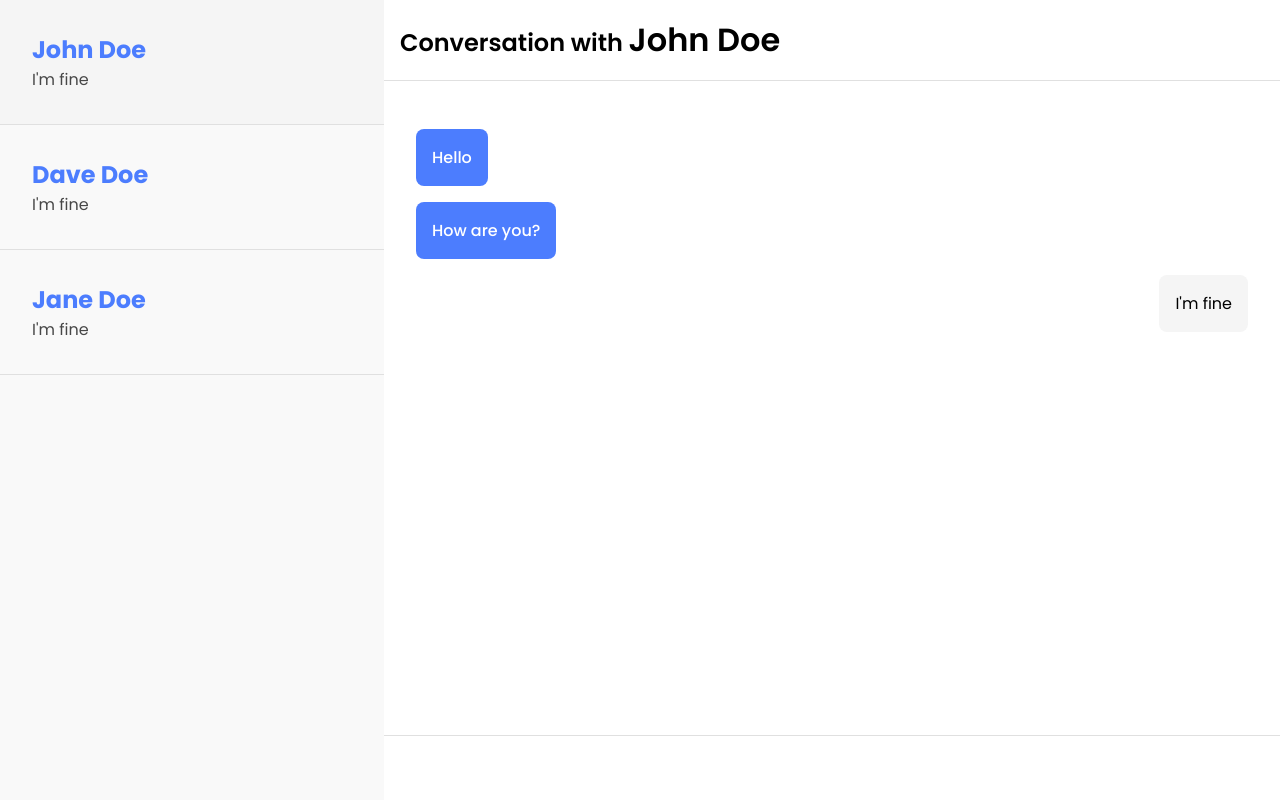
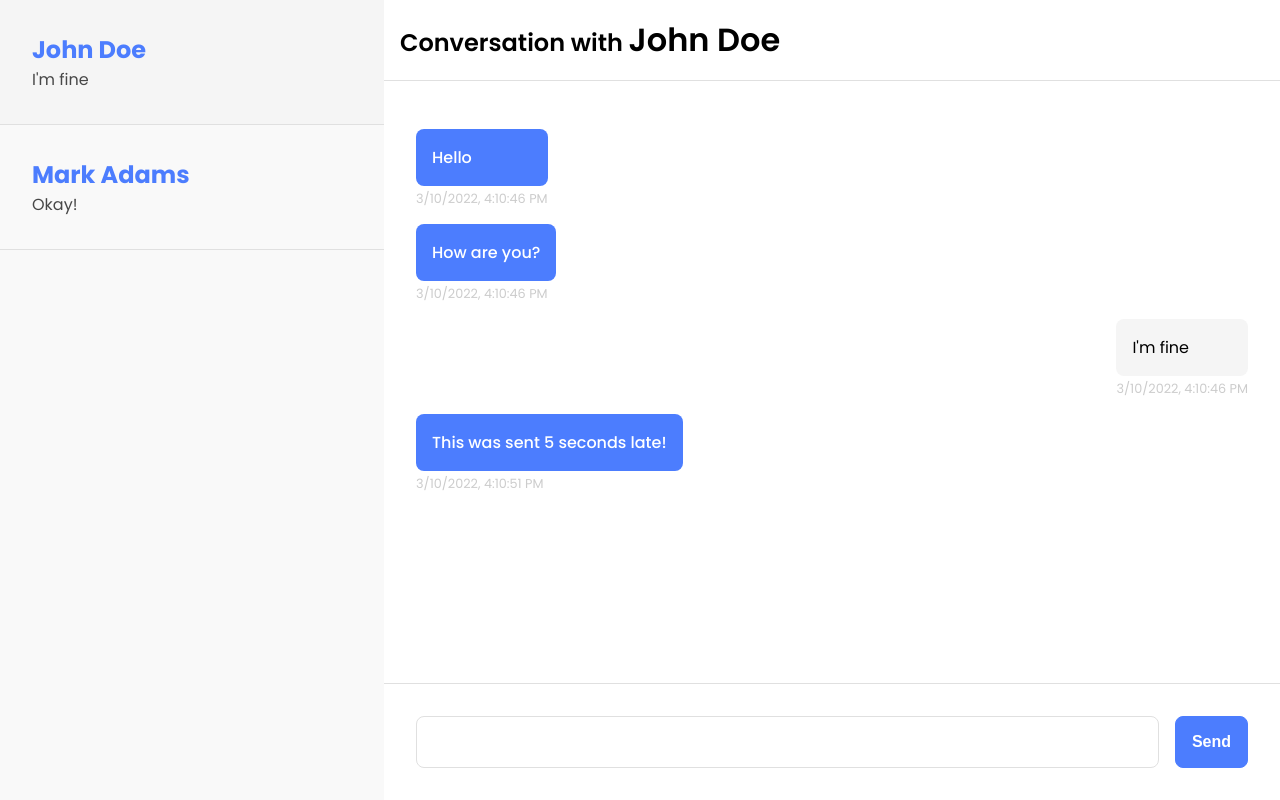
Before and after one commit to leighton-tidwell/chat-frontend, a plain HTML site: page demo.html in a window 1280 px wide. Drawn offline with Linux system fonts and the light colour scheme.

Commit message:
Changing to OOP

```diff
--- a/demo.html
+++ b/demo.html
@@ -10,9 +10,20 @@
     <link rel="stylesheet" href="src/chat.css" />
     <script type="text/javascript" src="src/chat.js" defer></script>
     <script type="text/javascript">
+      const postNewMessage = ({ threadID, from, text, timestamp }) =>
+        new Promise((resolve, reject) => {
+          // Process new message into database
+          console.log(threadID, from, text, timestamp);
+
+          // return new message ID and current users name
+          resolve(25, "Jane Doe");
+        });
+
       window.addEventListener("DOMContentLoaded", () => {
-        createChat({
+        const chat = new Chat({
           containerID: "container",
+          currentUserID: 1,
+          sendMessage: postNewMessage,
           threads: [
             {
               id: "thread-1",
@@ -20,19 +31,22 @@
               messages: [
                 {
                   id: "message-1",
-                  from: "John Doe",
+                  from: 2,
+                  name: "John Doe",
                   text: "Hello",
                   timestamp: new Date().toISOString(),
                 },
                 {
                   id: "message-2",
-                  from: "John Doe",
+                  from: 2,
+                  name: "John Doe",
                   text: "How are you?",
                   timestamp: new Date().toISOString(),
                 },
                 {
                   id: "message-3",
-                  from: "Jane Doe",
+                  from: 1,
+                  name: "Jane Doe",
                   text: "I'm fine",
                   timestamp: new Date().toISOString(),
                 },
@@ -40,54 +54,45 @@
             },
             {
               id: "thread-2",
-              name: "Dave Doe",
+              name: "Mark Adams",
               messages: [
                 {
                   id: "message-1",
-                  from: "Jane Doe",
-                  text: "Hello",
+                  from: 2,
+                  name: "Mark Adams",
+                  text: "This is another example",
                   timestamp: new Date().toISOString(),
                 },
                 {
                   id: "message-2",
-                  from: "Jane Doe",
-                  text: "How are you?",
+                  from: 2,
+                  name: "Mark Adams",
+                  text: "of multiple threads.. try replying below",
                   timestamp: new Date().toISOString(),
                 },
                 {
                   id: "message-3",
-                  from: "Jane Doe",
-                  text: "I'm fine",
-                  timestamp: new Date().toISOString(),
-                },
-              ],
-            },
-            {
-              id: "thread-3",
-              name: "Jane Doe",
-              messages: [
-                {
-                  id: "message-1",
-                  from: "John Doe",
-                  text: "Hello",
-                  timestamp: new Date().toISOString(),
-                },
-                {
-                  id: "message-2",
-                  from: "John Doe",
-                  text: "How are you?",
-                  timestamp: new Date().toISOString(),
-                },
-                {
-                  id: "message-3",
-                  from: "Jane Doe",
-                  text: "I'm fine",
+                  from: 1,
+                  name: "Jane Doe",
+                  text: "Okay!",
                   timestamp: new Date().toISOString(),
                 },
               ],
             },
           ],
         });
+
+        // how to add messages once recieved from the backend
+        setTimeout(() => {
+          chat.addMessage({
+            id: "message-5",
+            threadID: "thread-1",
+            from: 2,
+            name: "John Doe",
+            text: "This was sent 5 seconds late!",
+            timestamp: new Date().toISOString(),
+          });
+        }, 5000);
       });
     </script>
   </head>
--- a/src/chat.css
+++ b/src/chat.css
@@ -15,13 +15,12 @@ html {
   height: 100%;
   width: 100%;
   display: flex;
-  overflow: hidden;
 }
 
 .chat-threads {
   height: 100%;
   overflow-y: auto;
-  width: 30%;
+  width: 30vw;
   background: #f9f9f9;
 }
 
@@ -50,12 +49,12 @@ html {
 }
 
 .chat-conversation {
-  height: 100%;
-  width: 70%;
+  width: 70vw;
   background: white;
-  display: "flex";
+  display: flex;
   flex-direction: column;
   position: relative;
+  height: 100vh;
 }
 
 .chat-conversation-header {
@@ -73,20 +72,29 @@ html {
 }
 
 .chat-conversation-messages {
-  overflow-y: auto;
+  flex-grow: 1;
   padding: 2rem;
+  overflow: auto;
 }
 
 .chat-message {
-  border-radius: 8px;
+  width: fit-content;
   margin-left: auto;
   margin-right: 0;
-  padding: 1rem;
-  width: fit-content;
   margin-top: 1em;
 }
 
 .chat-message.recieved {
+  margin-left: 0;
+  margin-right: auto;
+}
+
+.chat-message-text {
+  border-radius: 8px;
+  padding: 1rem;
+}
+
+.chat-message-text.recieved {
   background: #4c7dfe;
   margin-left: 0;
   margin-right: auto;
@@ -94,14 +102,52 @@ html {
   font-weight: 500;
 }
 
-.chat-message.sent {
+.chat-message-text.sent {
   background: #f5f5f5;
 }
 
+.chat-message-timestamp {
+  color: #ccc;
+  font-size: 0.8em;
+  margin-top: 4px;
+}
+
 .chat-conversation-input {
+  width: calc(70vw - 4em);
   padding: 2em;
   border-top: 1px solid #e0e0e0;
-  position: absolute;
-  bottom: 0;
-  width: 100%;
+  display: flex;
+  flex-direction: row;
+  gap: 1em;
 }
+
+.chat-conversation-input input {
+  border-radius: 8px;
+  border: 1px solid #e0e0e0;
+  padding: 1rem;
+  font-size: 1em;
+  font-weight: 500;
+  outline: none;
+  flex-grow: 1;
+}
+
+.chat-conversation-input button {
+  padding: 1rem;
+  font-size: 1em;
+  border: 1px solid #4c7dfe;
+  background: #4c7dfe;
+  color: white;
+  border-radius: 8px;
+  font-weight: bold;
+  cursor: pointer;
+  transition: all 200ms ease;
+}
+
+.chat-conversation-input button:hover {
+  background: white;
+  color: #4c7dfe;
+}
+
+.chat-conversation-input button:active {
+  transform: scale(1.1);
+}
--- a/src/chat.js
+++ b/src/chat.js
@@ -1,18 +1,37 @@
-const createChat = ({ containerID = "container", threads = [] }) => {
-  createUserInterface({ container: containerID });
+class Chat {
+  threads = [];
+  containerID = [];
+  currentUserID = null;
+  selectedThread = null;
+  sendMessage = () => {};
 
-  threads.forEach((thread, i) => {
-    createThread({
+  constructor({
+    containerID = "container",
+    threads = [],
+    currentUserID = 1,
+    sendMessage = () => {},
+  }) {
+    this.containerID = containerID;
+    this.threads = threads;
+    this.currentUserID = currentUserID;
+    this.sendMessage = sendMessage;
+    this.render();
+  }
+
+  render() {
+    this.createUserInterface();
+    this.threads.forEach((thread, i) => {
+      this.renderThread({
         id: thread.id,
         name: thread.name,
         messages: thread.messages,
         index: i,
       });
     });
-};
+  }
 
-const createUserInterface = ({ container }) => {
-  const containingElement = document.getElementById(container);
+  createUserInterface() {
+    const containingElement = document.getElementById(this.containerID);
     containingElement.innerHTML = `
     <div class="chat-container">
       <div class="chat-threads">
@@ -25,13 +44,15 @@ const createUserInterface = ({ container }) => {
         <div class="chat-conversation-messages">
         </div>
         <div class="chat-conversation-input">
+          <input type="text" id="message" />
+          <button id="send-message">Send</button>
         </div>
       </div>
     </div>
     `;
-};
+  }
 
-const createThread = ({ id, name, messages, index }) => {
+  renderThread({ id, name, messages, index }) {
     const containingElement = document.querySelector(".chat-threads");
     const newThread = document.createElement("div");
     newThread.innerHTML += `
@@ -48,52 +69,143 @@ const createThread = ({ id, name, messages, index }) => {
     `;
     containingElement.appendChild(newThread);
 
-  if (index === 0) selectThread({ id, name, messages });
+    if (index === 0) this.selectThread({ id, name, messages });
 
     newThread.addEventListener("click", () => {
-    selectThread({ id, name, messages });
+      this.selectThread({ id, name });
     });
-};
+  }
 
-const selectThread = ({ id, name, messages }) => {
+  selectThread({ id, name }) {
+    const messages = this.threads.find((thread) => thread.id === id).messages;
+
+    if (this.selectThread !== null) {
       const previousSelectedThread = document.querySelector(
         ".chat-thread.selected"
       );
       previousSelectedThread?.classList.remove("selected");
+    }
 
-  const selectedThread = document
+    this.selectedThread = document
       .querySelector(".chat-threads")
       .querySelector(`#${id}`);
-  selectedThread.classList.add("selected");
+    this.selectedThread.classList.add("selected");
 
-  showConversation({ id, name, messages });
+    this.renderConversation({ id, name, messages });
+
+    const sendButton = document.querySelector("#send-message");
+    const message = document.querySelector("#message");
+
+    message.removeEventListener("keypress", this.enterHandler);
+    sendButton.removeEventListener("click", this.clickHandler);
+
+    this.enterHandler = (e) => {
+      if (e.key === "Enter") {
+        this.processMessage({
+          threadID: id,
+          from: this.currentUserID,
+          text: message.value,
+          timestamp: new Date().getTime(),
+        });
+      }
     };
 
-const showConversation = ({ id, name, messages }) => {
-  const conversationTitle = document.querySelector(".chat-conversation-title");
+    this.clickHandler = () => {
+      this.processMessage({
+        threadID: id,
+        from: this.currentUserID,
+        text: message.value,
+        timestamp: new Date().getTime(),
+      });
+    };
+
+    message.addEventListener("keypress", this.enterHandler);
+    sendButton.addEventListener("click", this.clickHandler);
+  }
+
+  processMessage({ threadID, from, text, timestamp }) {
+    const message = document.querySelector("#message");
+    this.sendMessage({
+      threadID,
+      from,
+      text,
+      timestamp,
+    })
+      .then((messageId, name) => {
+        this.addMessage({
+          id: messageId,
+          name,
+          threadID,
+          from,
+          text,
+          timestamp,
+        });
+
+        message.value = "";
+      })
+      .catch((error) => console.error(error));
+  }
+
+  renderConversation({ id, name, messages }) {
+    const conversationTitle = document.querySelector(
+      ".chat-conversation-title"
+    );
     conversationTitle.innerHTML = name;
 
     const chatElement = document.querySelector(".chat-conversation-messages");
     chatElement.innerHTML = "";
 
-  messages.forEach(({ id, from, text, timestamp }) => {
-    createMessage({ id, name, from, text, timestamp });
+    messages.forEach(({ id, from, name, text, timestamp }) => {
+      this.renderMessage({ id, from, name, text, timestamp });
     });
-};
+  }
 
-const createMessage = ({ id, name, from, text, timestamp }) => {
+  renderMessage({ id, from, name, text, timestamp }) {
     const containingElement = document.querySelector(
       ".chat-conversation-messages"
     );
 
     const newMessage = document.createElement("div");
     newMessage.innerHTML += `
-    <div class="chat-message ${name == from ? "recieved" : "sent"} ">
-      <div class="chat-message-text">
+      <div class="chat-message ${
+        this.currentUserID == from ? "sent" : "recieved"
+      }">
+        <div class="chat-message-text ${
+          this.currentUserID == from ? "sent" : "recieved"
+        }">
           ${text}
         </div>
+        <div class="chat-message-timestamp">
+          ${new Date(timestamp).toLocaleString()}
       </div>
       `;
 
     containingElement.appendChild(newMessage);
-};
+  }
+
+  addMessage({ id, threadID, name, from, text, timestamp }) {
+    this.threads = this.threads.map((thread) => {
+      if (thread.id === threadID) {
+        thread.messages = [
+          ...thread.messages,
+          {
+            id,
+            name,
+            from,
+            text,
+            timestamp,
+          },
+        ];
+
+        this.renderMessage({ id, name, from, text, timestamp });
+      }
+
+      return thread;
+    });
+
+    const messagesContainer = document.querySelector(
+      ".chat-conversation-messages"
+    );
+    messagesContainer.scrollTop = messagesContainer.scrollHeight;
+  }
+}
```
Also changed, not shown: 1 other file. Lines whose indentation alone changed are shown as unchanged.
